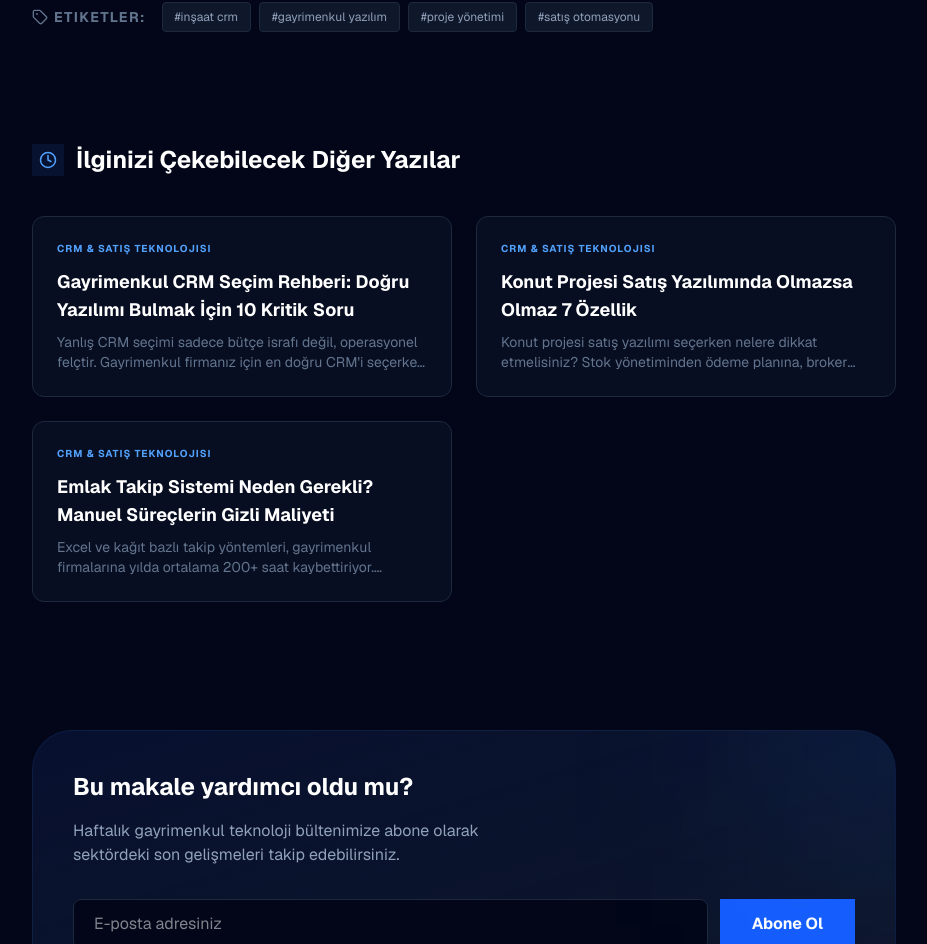
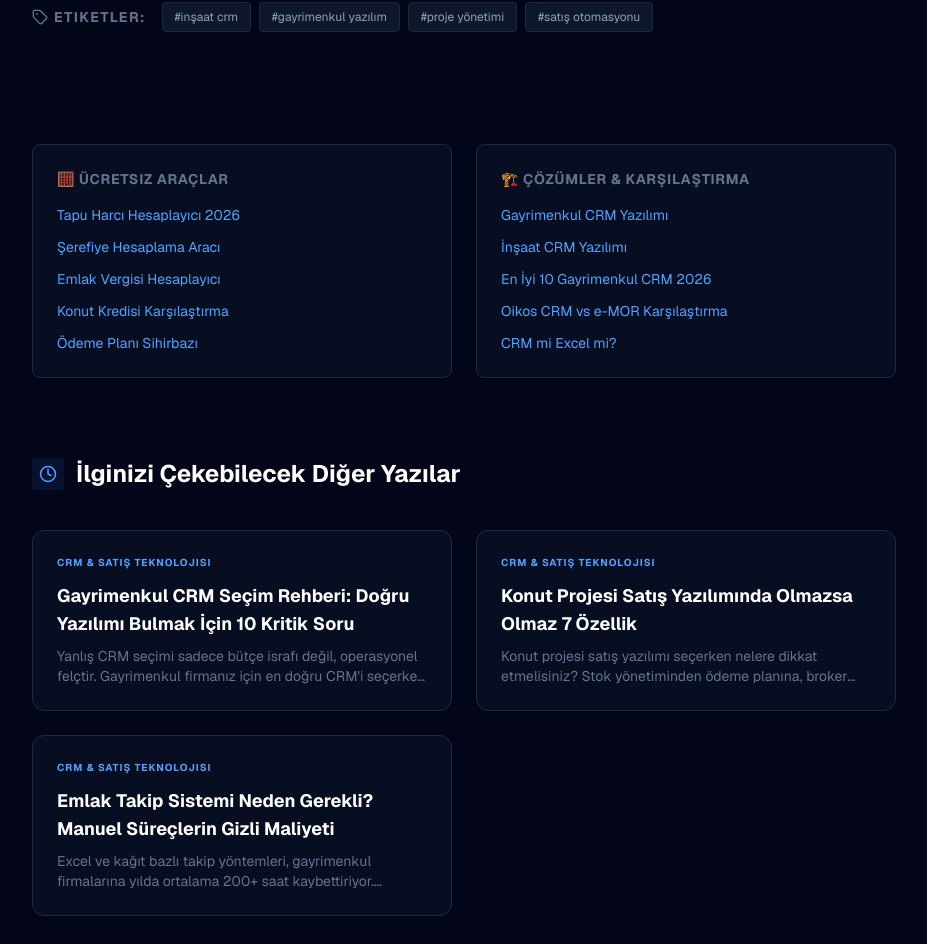
Before and after one commit to ccengizkorkmaz-max/novoxcrm, a Next.js app: page /en/wiki/insaat-crm-nedir in a window 1280 px wide. Shown: the part 3548-4492 px from the top of the page, without its empty margins (176-1103 px from the left). Built offline with nearby package versions, Linux system fonts and the light colour scheme.

Commit message:
feat(seo): add cross-link section to all wiki articles + internal linking boost

```diff
--- a/src/app/[locale]/(marketing)/wiki/[slug]/page.tsx
+++ b/src/app/[locale]/(marketing)/wiki/[slug]/page.tsx
@@ -281,6 +281,30 @@ export default async function ArticlePage({ params }: { params: Promise<{ slug:
                     </div>
                 )}
 
+                {/* Cross-Link Section — Internal Linking SEO Boost */}
+                <section className="mb-20 grid md:grid-cols-2 gap-6">
+                    <div className="p-6 rounded-2xl bg-slate-900/50 border border-slate-800">
+                        <h3 className="text-sm font-bold text-slate-500 uppercase tracking-wider mb-4">🧮 Ücretsiz Araçlar</h3>
+                        <ul className="space-y-3 text-sm">
+                            <li><Link href={`/${locale}/tools/tapu-harci-hesaplayici`} className="text-blue-400 hover:text-blue-300 transition-colors">Tapu Harcı Hesaplayıcı 2026</Link></li>
+                            <li><Link href={`/${locale}/tools/serefiye-hesaplayici`} className="text-blue-400 hover:text-blue-300 transition-colors">Şerefiye Hesaplama Aracı</Link></li>
+                            <li><Link href={`/${locale}/tools/emlak-vergisi-hesaplayici`} className="text-blue-400 hover:text-blue-300 transition-colors">Emlak Vergisi Hesaplayıcı</Link></li>
+                            <li><Link href={`/${locale}/tools/konut-kredisi-karsilastirma`} className="text-blue-400 hover:text-blue-300 transition-colors">Konut Kredisi Karşılaştırma</Link></li>
+                            <li><Link href={`/${locale}/payment-plan-calculator`} className="text-blue-400 hover:text-blue-300 transition-colors">Ödeme Planı Sihirbazı</Link></li>
+                        </ul>
+                    </div>
+                    <div className="p-6 rounded-2xl bg-slate-900/50 border border-slate-800">
+                        <h3 className="text-sm font-bold text-slate-500 uppercase tracking-wider mb-4">🏗️ Çözümler & Karşılaştırma</h3>
+                        <ul className="space-y-3 text-sm">
+                            <li><Link href={`/${locale}/solutions/gayrimenkul-crm`} className="text-blue-400 hover:text-blue-300 transition-colors">Gayrimenkul CRM Yazılımı</Link></li>
+                            <li><Link href={`/${locale}/solutions/insaat-crm`} className="text-blue-400 hover:text-blue-300 transition-colors">İnşaat CRM Yazılımı</Link></li>
+                            <li><Link href={`/${locale}/karsilastirma/en-iyi-gayrimenkul-crm-2026`} className="text-blue-400 hover:text-blue-300 transition-colors">En İyi 10 Gayrimenkul CRM 2026</Link></li>
+                            <li><Link href={`/${locale}/karsilastirma/oikos-crm-vs-emor`} className="text-blue-400 hover:text-blue-300 transition-colors">Oikos CRM vs e-MOR Karşılaştırma</Link></li>
+                            <li><Link href={`/${locale}/karsilastirma/crm-vs-excel-gayrimenkul`} className="text-blue-400 hover:text-blue-300 transition-colors">CRM mi Excel mi?</Link></li>
+                        </ul>
+                    </div>
+                </section>
+
                 {/* Suggested Articles */}
                 {suggestedArticles.length > 0 && (
                     <section className="mt-20">
```
